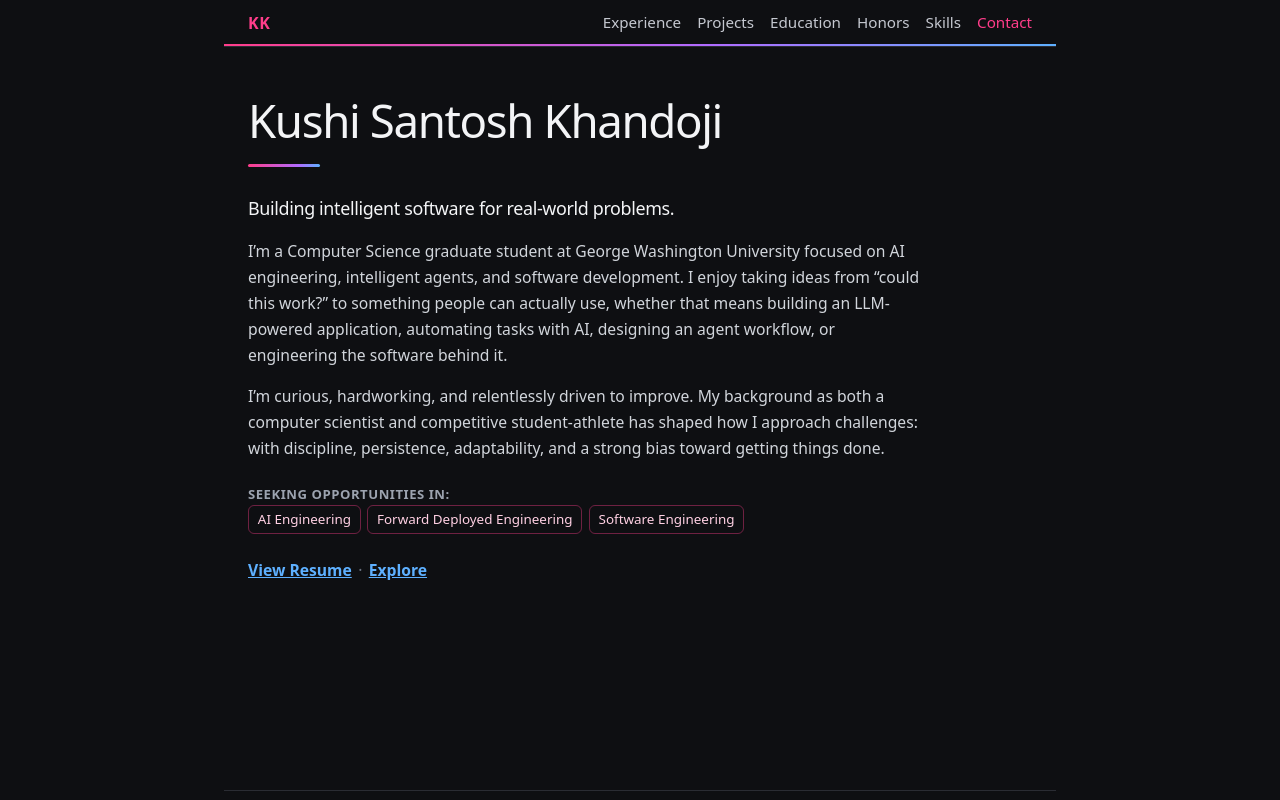
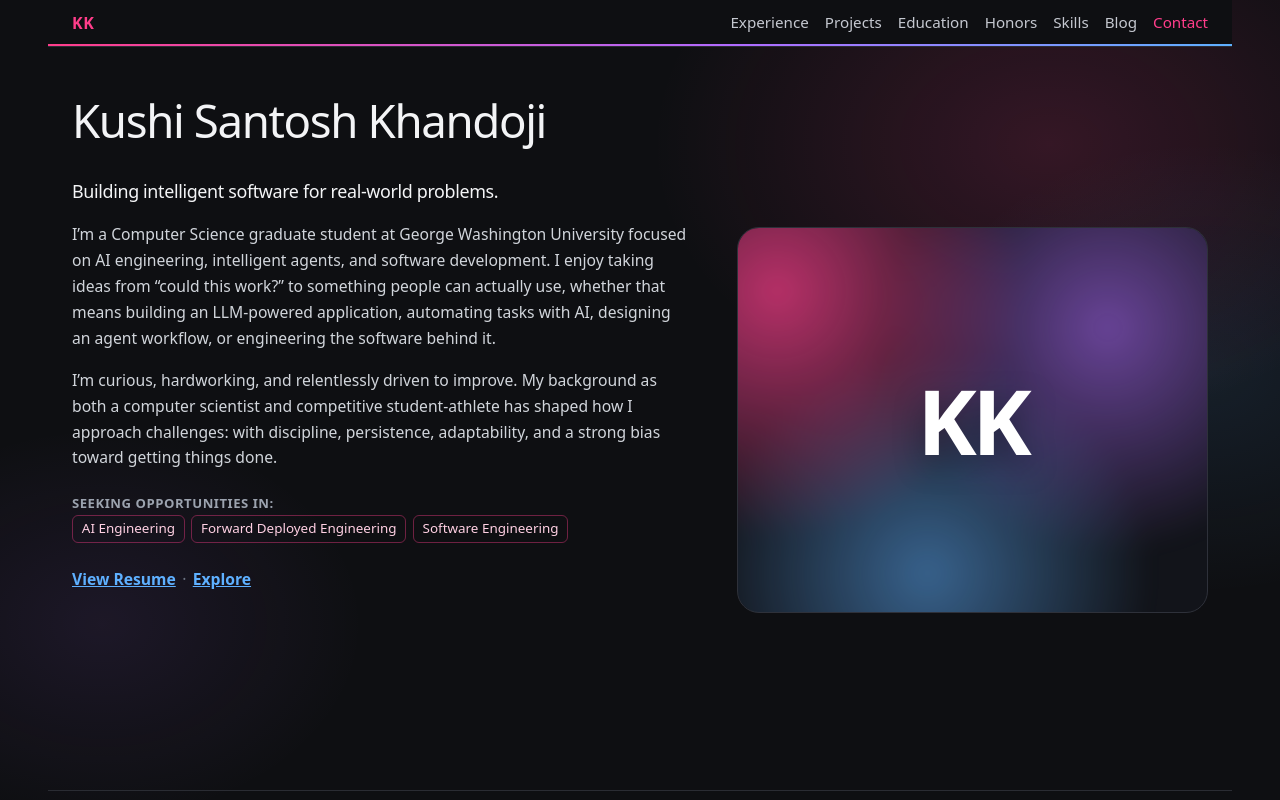
Before and after one commit to kushisantu/portfolio, a React (Vite) app: page / in a window 1280 px wide. Shown: the top 800 px of the page. Built offline with nearby package versions, Linux system fonts and the light colour scheme.

Commit message:
frontend changes

```diff
--- a/src/App.tsx
+++ b/src/App.tsx
@@ -5,6 +5,7 @@ import {
   experience,
   honors,
   navSections,
+  posts,
   profile,
   projects,
   sections,
@@ -333,6 +334,7 @@ function App() {
       </header>
 
       <section id="hero">
+        <div className="hero-copy">
           <Rise as="h1">{profile.name}</Rise>
           <Rise as="p" className="hero-tagline">
             {profile.tagline}
@@ -361,6 +363,13 @@ function App() {
               {profile.exploreLabel}
             </a>
           </Rise>
+        </div>
+        <Rise className="hero-stage" delay="0.42s">
+          <div className="hero-field" aria-hidden="true">
+            <span className="field-wash" />
+            <span className="hero-mark">{profile.mark}</span>
+          </div>
+        </Rise>
       </section>
 
       <section id="experience">
@@ -371,12 +380,12 @@ function App() {
       <section id="projects">
         <Rise as="h2">Projects</Rise>
         <div className="project-grid">
-          {(showAllProjects ? projects : projects.slice(0, 2)).map((project, index) => (
+          {(showAllProjects ? projects : projects.slice(0, 3)).map((project, index) => (
             <Rise
               as="article"
               className="project-card"
               key={project.name}
-              delay={index % 2 === 1 ? '90ms' : undefined}
+              delay={index % 3 === 0 ? undefined : `${(index % 3) * 90}ms`}
             >
               <div className="project-copy">
                 <div className="project-heading">
@@ -490,21 +499,22 @@ function App() {
         <Rise as="p" className="honor-lead">
           NCAA Division II women's tennis and academic honors.
         </Rise>
-        <Rise className="honor-board">
-          {[honors.slice(0, Math.ceil(honors.length / 2)), honors.slice(Math.ceil(honors.length / 2))].map(
-            (column) => (
-              <ul className="honor-list" key={column[0].label}>
-                {column.map((item) => (
-                  <li key={item.label} tabIndex={0}>
+        <div className="honor-grid">
+          {honors.map((item, index) => (
+            <Rise
+              as="article"
+              className="honor-card"
+              key={item.label}
+              delay={index % 2 === 1 ? '90ms' : undefined}
+            >
+              <div className="honor-card-top">
                 <span className="honor-label">{item.label}</span>
                 {item.when ? <span className="honor-when">{item.when}</span> : null}
-                    <span className="honor-tip">{item.detail}</span>
-                  </li>
+              </div>
+              <p>{item.detail}</p>
+            </Rise>
           ))}
-              </ul>
-            ),
-          )}
-        </Rise>
+        </div>
       </section>
 
       <section id="skills">
@@ -512,6 +522,24 @@ function App() {
         <Rise>
           <SkillMarquee />
         </Rise>
+      </section>
+
+      <section id="blog">
+        <Rise as="h2">Blog</Rise>
+        <div className="blog-grid">
+        {posts.map((post) => (
+          <Rise as="article" className="blog-card" key={post.href}>
+            <div className="blog-copy">
+              <p className="blog-date">{post.date}</p>
+              <h3>{post.title}</h3>
+              <p>{post.summary}</p>
+            </div>
+            <a className="blog-open" href={post.href} target="_blank" rel="noreferrer">
+              Open
+            </a>
+          </Rise>
+        ))}
+        </div>
       </section>
 
       <section id="contact">
--- a/src/data/content.ts
+++ b/src/data/content.ts
@@ -5,6 +5,7 @@ export const sections = [
   { id: 'education', label: 'Education' },
   { id: 'athletics', label: 'Honors' },
   { id: 'skills', label: 'Skills' },
+  { id: 'blog', label: 'Blog' },
   { id: 'contact', label: 'Contact' },
 ] as const
 
@@ -149,8 +150,6 @@ export const education = [
       'Machine Learning',
       'Python',
       'Java',
-      'Algorithms',
-      'Computer Vision',
       'Databases',
     ],
     highlights: [
@@ -330,6 +329,16 @@ export const skillGroups = [
   },
 ] as const
 
+export const posts = [
+  {
+    title: 'Evaluating GPT’s Common Sense in Everyday Decision-Making',
+    date: 'April 9, 2026',
+    summary:
+      'Three everyday decisions — an impulse buy, a vague social plan, and a month-long houseguest — and where GPT’s advice is useful, generic, or missing the personal context common sense needs.',
+    href: 'https://medium.com/@kushi.khandoji/evaluating-gpts-common-sense-in-everyday-decision-making-15fba01e3f14',
+  },
+]
+
 export const contact = {
   email: 'kushi.s.khandoji@gmail.com',
   location: 'Washington, DC',
--- a/src/index.css
+++ b/src/index.css
@@ -28,10 +28,16 @@ html {
 
 body {
   margin: 0;
+  background:
+    radial-gradient(40rem 28rem at 82% 18%, rgba(255, 61, 138, 0.16), transparent 62%),
+    radial-gradient(28rem 22rem at 94% 46%, rgba(94, 176, 255, 0.1), transparent 64%),
+    radial-gradient(24rem 18rem at 8% 78%, rgba(176, 107, 255, 0.09), transparent 68%),
+    var(--bg);
+  background-attachment: fixed;
 }
 
 .site {
-  width: min(52rem, calc(100% - 8rem));
+  width: min(76rem, calc(100% - 6rem));
   margin-inline: auto;
 }
 
@@ -48,16 +54,16 @@ body {
   transform: none;
 }
 
-#hero > .rise:nth-child(1) { transition-delay: 0.06s; }
-#hero > .rise:nth-child(2) { transition-delay: 0.18s; }
-#hero > .rise:nth-child(3) { transition-delay: 0.32s; }
-#hero > .rise:nth-child(4) { transition-delay: 0.46s; }
-#hero > .rise:nth-child(5) { transition-delay: 0.6s; }
-#hero > .rise:nth-child(6) { transition-delay: 0.74s; }
+.hero-copy > .rise:nth-child(1) { transition-delay: 0.06s; }
+.hero-copy > .rise:nth-child(2) { transition-delay: 0.18s; }
+.hero-copy > .rise:nth-child(3) { transition-delay: 0.32s; }
+.hero-copy > .rise:nth-child(4) { transition-delay: 0.46s; }
+.hero-copy > .rise:nth-child(5) { transition-delay: 0.6s; }
+.hero-copy > .rise:nth-child(6) { transition-delay: 0.74s; }
 
 @media (max-width: 800px) {
   .site {
-    width: min(52rem, calc(100% - 1.5rem));
+    width: min(76rem, calc(100% - 2.5rem));
   }
 
 }
@@ -180,11 +186,20 @@ h1 {
 }
 
 #hero {
-  display: flex;
-  flex-direction: column;
+  display: grid;
+  grid-template-columns: minmax(0, 1.08fr) minmax(17.5rem, 0.82fr);
+  align-items: stretch;
+  column-gap: 2.75rem;
   min-height: calc(100svh - 3.5rem);
   padding-top: 2.6rem;
   padding-bottom: 2.4rem;
+}
+
+.hero-copy {
+  display: flex;
+  flex-direction: column;
+  min-width: 0;
+  min-height: 100%;
 }
 
 #hero p {
@@ -194,16 +209,6 @@ h1 {
 
 #hero p + p {
   margin-top: 1rem;
-}
-
-h1::after {
-  content: "";
-  display: block;
-  width: 4.5rem;
-  height: 3px;
-  margin-top: 0.85rem;
-  border-radius: 999px;
-  background: linear-gradient(90deg, var(--pink), var(--purple) 70%, var(--blue));
 }
 
 #hero .hero-tagline {
@@ -251,6 +256,53 @@ h1::after {
   color: #9ecfff;
 }
 
+.hero-stage {
+  align-self: center;
+  min-width: 0;
+}
+
+.hero-field {
+  position: relative;
+  display: grid;
+  place-items: center;
+  min-height: 24rem;
+  overflow: hidden;
+  border: 1px solid #2e313a;
+  border-radius: 22px;
+  background: #12141a;
+}
+
+.field-wash {
+  position: absolute;
+  inset: -30%;
+  background:
+    radial-gradient(circle at 28% 32%, rgba(255, 61, 138, 0.7), transparent 36%),
+    radial-gradient(circle at 72% 38%, rgba(176, 107, 255, 0.55), transparent 34%),
+    radial-gradient(circle at 48% 78%, rgba(94, 176, 255, 0.5), transparent 36%);
+  filter: blur(10px);
+  animation: field-drift 16s ease-in-out infinite alternate;
+}
+
+.hero-mark {
+  position: relative;
+  z-index: 1;
+  color: #fff;
+  font-size: clamp(4.4rem, 7vw, 6.4rem);
+  font-weight: 600;
+  letter-spacing: -0.05em;
+  text-shadow: 0 10px 30px rgba(0, 0, 0, 0.35);
+}
+
+@keyframes field-drift {
+  from {
+    transform: translate(-4%, -3%) scale(1);
+  }
+
+  to {
+    transform: translate(6%, 5%) scale(1.08);
+  }
+}
+
 .hero-dot {
   margin: 0 0.4rem;
   color: #6b7280;
@@ -280,16 +332,19 @@ li {
 p + p,
 .entry,
 .project-grid,
-.honor-board,
 ul {
   margin-top: 0.75rem;
 }
 
 .project-grid {
   display: grid;
-  grid-template-columns: 1fr 1fr;
+  grid-template-columns: repeat(3, minmax(0, 1fr));
   gap: 0.9rem;
   align-items: stretch;
+}
+
+#projects {
+  min-height: calc(100svh - 3.5rem);
 }
 
 .project-more {
@@ -315,88 +370,139 @@ ul {
   outline-offset: 3px;
 }
 
-.honor-lead {
-  margin: 0.15rem 0 0;
-  color: #c5c8d0;
+.blog-grid {
+  display: grid;
+  grid-template-columns: 1fr 1fr;
+  gap: 1.25rem;
+  margin-top: 0.75rem;
+  align-items: stretch;
 }
 
-.honor-board {
+.blog-card {
   position: relative;
-  display: grid;
-  grid-template-columns: 1fr 1fr;
+  display: flex;
+  flex-direction: column;
+  align-items: flex-start;
+  gap: 0.7rem;
+  padding: 0.9rem 1rem 0.95rem;
   overflow: hidden;
   border: 1px solid #2e313a;
   border-radius: 14px;
   background: #16181e;
 }
 
-.honor-board::before {
+.blog-card::before {
   content: "";
   position: absolute;
   top: 0;
   right: 0;
   left: 0;
-  z-index: 1;
   height: 2px;
   background: linear-gradient(90deg, var(--pink), var(--purple) 58%, var(--blue));
 }
 
-.honor-list {
-  margin: 0;
-  padding: 0.55rem 1rem 0.3rem;
-  list-style: none;
+.blog-copy {
+  min-width: 0;
 }
 
-.honor-list + .honor-list {
-  border-left: 1px solid var(--line);
+.blog-copy h3 {
+  margin-top: 0.2rem;
+  font-size: 1rem;
+  font-weight: 600;
+  line-height: 1.35;
+  letter-spacing: -0.02em;
 }
 
-.honor-list li {
+.blog-copy p:last-child {
+  margin-top: 0.35rem;
+  max-width: none;
+  font-size: 0.95rem;
+  line-height: 1.5;
+}
+
+.blog-date {
+  color: var(--blue);
+  font-size: 0.8rem;
+  font-weight: 600;
+}
+
+.blog-open {
+  margin-top: auto;
+  flex: none;
+  padding: 0.48rem 1.1rem;
+  border-radius: 8px;
+  background: var(--pink);
+  color: #fff;
+  font-size: 0.9rem;
+  font-weight: 600;
+  text-decoration: none;
+}
+
+.blog-open:hover {
+  background: #ff5c9c;
+}
+
+.blog-open:focus-visible {
+  outline: 2px solid var(--pink);
+  outline-offset: 3px;
+}
+
+.honor-lead {
+  margin: 0.15rem 0 0;
+  color: #c5c8d0;
+}
+
+.honor-grid {
+  display: grid;
+  grid-template-columns: 1fr 1fr;
+  align-items: stretch;
+  gap: 0.55rem 0.9rem;
+  margin-top: 0.7rem;
+}
+
+.honor-card {
+  box-sizing: border-box;
   display: flex;
-  flex-wrap: wrap;
+  flex-direction: column;
+  justify-content: flex-start;
+  min-height: 4.55rem;
+  padding: 0.45rem 0.7rem;
+  border: 1px solid #2e313a;
+  border-radius: 10px;
+  background: #16181e;
+}
+
+.honor-card-top {
+  display: flex;
   align-items: baseline;
   justify-content: space-between;
-  gap: 0.35rem 1rem;
-  max-width: none;
-  padding: 0.6rem 0;
-  font-size: 0.98rem;
-  border-top: 1px solid var(--line);
-  color: #f3f4f6;
-  cursor: help;
-  outline: none;
-}
-
-.honor-list li:focus-visible {
-  outline: 2px solid var(--pink);
-  outline-offset: 2px;
+  gap: 0.65rem;
 }
 
 .honor-label {
-  border-bottom: 1px dotted rgba(255, 61, 138, 0.45);
+  color: #f4f5f7;
+  font-size: 0.92rem;
+  font-weight: 600;
+  line-height: 1.25;
 }
 
 .honor-when {
   flex: none;
-  margin-left: auto;
-  color: var(--pink);
-  font-size: 0.92rem;
+  color: var(--blue);
+  font-size: 0.8rem;
+  font-weight: 600;
 }
 
-.honor-tip {
-  flex: 1 0 100%;
-  max-height: 0;
-  overflow: hidden;
-  color: #b8bcc6;
-  font-size: 0.84rem;
-  line-height: 1.4;
-  opacity: 0;
+.honor-card p {
+  margin-top: 0.15rem;
+  max-width: none;
+  color: #b7bcc6;
+  font-size: 0.82rem;
+  line-height: 1.35;
 }
 
-.honor-list li:hover .honor-tip,
-.honor-list li:focus-visible .honor-tip {
-  max-height: 4.5rem;
-  margin-top: 0.15rem;
-  opacity: 1;
+#athletics {
+  padding-block: 2rem;
 }
 
 .project-card,
@@ -408,6 +514,15 @@ ul {
   border: 1px solid #2e313a;
   border-radius: 14px;
   background: #16181e;
+}
+
+.project-card.rise.is-in:hover {
+  border-color: rgba(255, 61, 138, 0.45);
+  transform: translateY(-4px);
+  transition:
+    opacity 1050ms cubic-bezier(0.22, 0.08, 0.16, 1),
+    transform 420ms cubic-bezier(0.22, 0.08, 0.16, 1),
+    border-color 420ms ease;
 }
 
 .project-card::before,
@@ -540,7 +655,7 @@ ul {
 .edu-grid {
   display: grid;
   grid-template-columns: 1fr 1fr;
-  gap: 0.9rem;
+  gap: 2.5rem;
   align-items: stretch;
 }
 
@@ -1191,9 +1306,27 @@ button.skill-chip:focus-visible {
   .contact-layout {
     grid-template-columns: 1fr;
   }
+
+  .blog-grid {
+    grid-template-columns: 1fr;
+  }
+}
+
+@media (max-width: 1100px) {
+  .project-grid {
+    grid-template-columns: 1fr 1fr;
+  }
 }
 
 @media (max-width: 960px) {
+  #hero {
+    grid-template-columns: 1fr;
+  }
+
+  .hero-stage {
+    display: none;
+  }
+
   .site-header {
     flex-wrap: wrap;
     padding: 0.75rem 1rem;
@@ -1271,14 +1404,10 @@ button.skill-chip:focus-visible {
   }
 
   .project-grid,
-  .honor-board,
-  .edu-grid {
+  .honor-grid,
+  .edu-grid,
+  .blog-grid {
     grid-template-columns: 1fr;
-  }
-
-  .honor-list + .honor-list {
-    border-top: 1px solid var(--line);
-    border-left: 0;
   }
 
   .skill-marquee {
@@ -1331,6 +1460,14 @@ button.skill-chip:focus-visible {
     transition: none;
   }
 
+  .field-wash {
+    animation: none;
+  }
+
+  .project-card.rise.is-in:hover {
+    transform: none;
+  }
+
   .skill-marquee {
     width: auto;
     margin-inline: 0;
```
Lines whose indentation alone changed are shown as unchanged.
